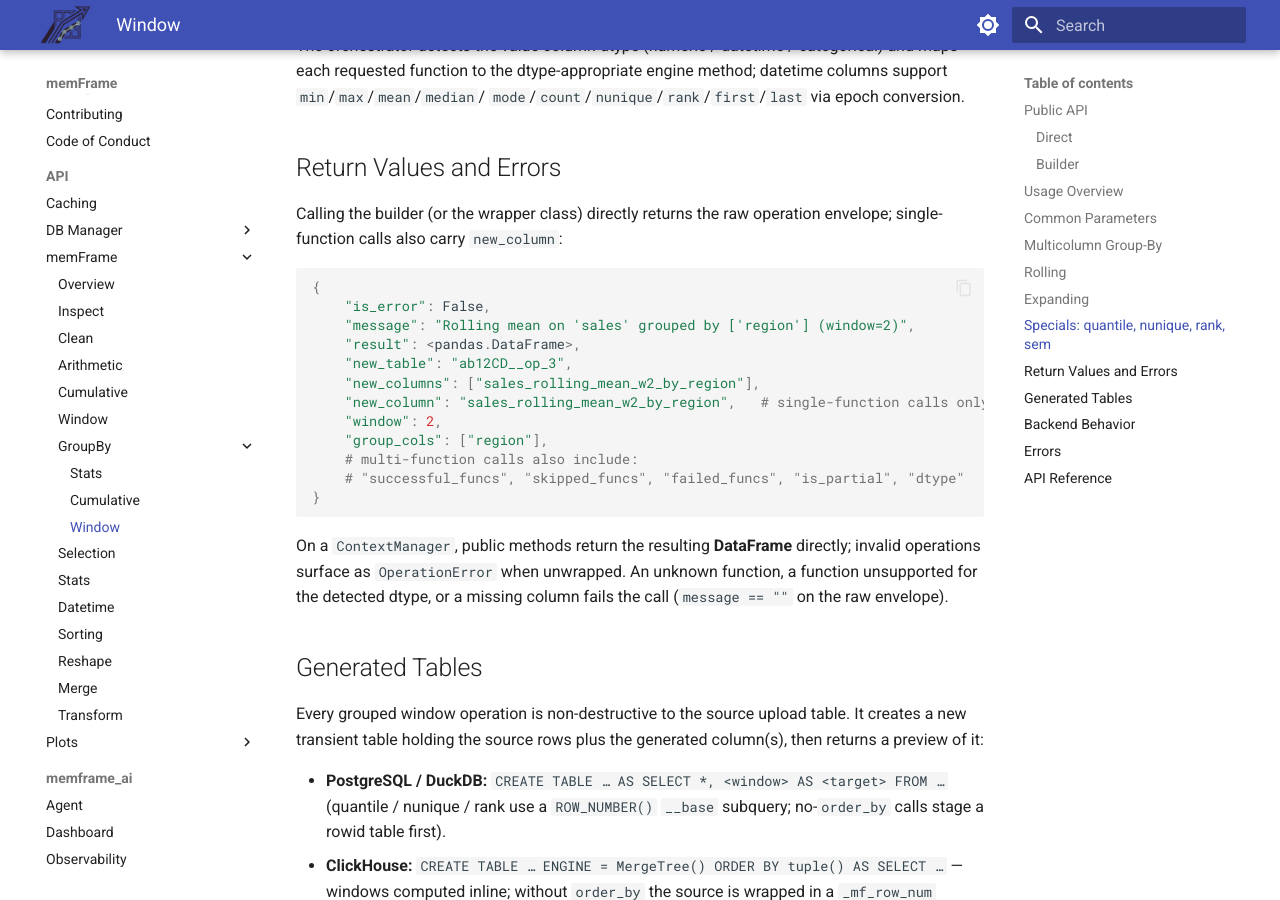
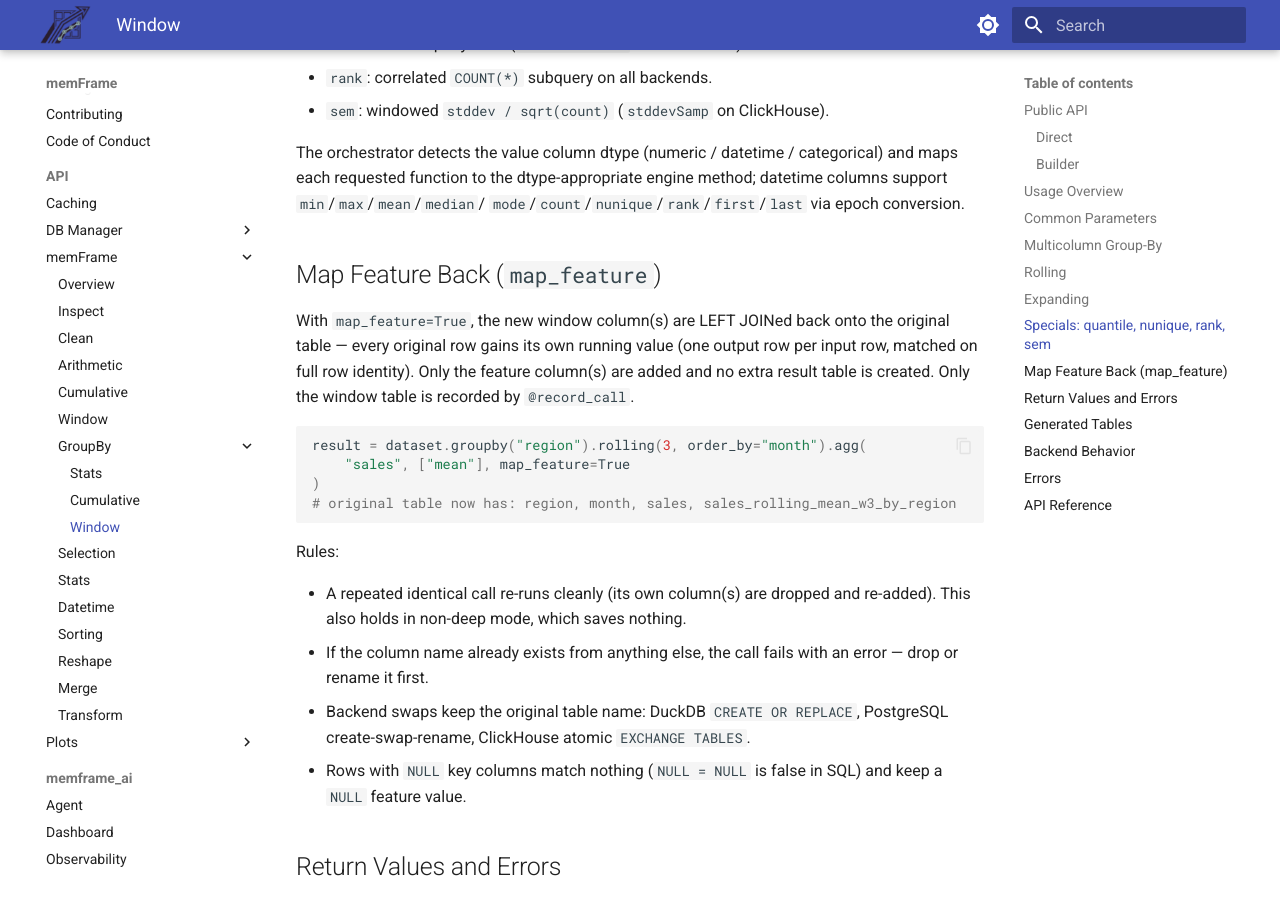
Before and after one commit to Debojit95/memFrame, an MkDocs documentation site: the page built from docs/api/groupby/groupby_window.md, in a window 1280 px wide and 900 px high, scrolled down 5611 px. Built offline with MkDocs 1.6.1 and Material for MkDocs 9.7.7, drawn with Linux system fonts in a browser that asks for light colours; some of the changed text lies outside the part shown.

Commit message:
[docs] groupby window map_feature

````diff
--- a/docs/api/groupby/groupby_window.md
+++ b/docs/api/groupby/groupby_window.md
@@ -139,6 +139,7 @@
 | `q` | `float` | Quantile level for `quantile` (default `0.5`). |
 | `min_periods` | `int` | Minimum rows before an expanding value is produced (default `1`). |
 | `new_table` | `str` or `None` | Explicit name for the output table (chaining). Auto-generated as `<table>__op_<n>` when omitted. |
+| `map_feature` | `bool` | When `True` (default `False`), LEFT JOIN the new feature column(s) back onto the original table — matched on full row identity. No extra result table is created; the envelope gains `mapped_table` / `mapped_columns`. Rolling, expanding, and the specials; not EWM. |
 
 With no `order_by`, rows accumulate in physical storage order
 (PostgreSQL `ctid`, DuckDB `rowid`). ClickHouse has no stable row id, so
@@ -232,6 +233,33 @@
 categorical) and maps each requested function to the dtype-appropriate
 engine method; datetime columns support `min`/`max`/`mean`/`median`/
 `mode`/`count`/`nunique`/`rank`/`first`/`last` via epoch conversion.
+
+## Map Feature Back (`map_feature`)
+
+With `map_feature=True`, the new window column(s) are LEFT JOINed back
+onto the original table — every original row gains its own running value
+(one output row per input row, matched on full row identity). Only the
+feature column(s) are added and no extra result table is created. Only
+the window table is recorded by `@record_call`.
+
+```python
+result = dataset.groupby("region").rolling(3, order_by="month").agg(
+    "sales", ["mean"], map_feature=True
+)
+# original table now has: region, month, sales, sales_rolling_mean_w3_by_region
+```
+
+Rules:
+
+- A repeated identical call re-runs cleanly (its own column(s) are
+  dropped and re-added). This also holds in non-deep mode, which saves
+  nothing.
+- If the column name already exists from anything else, the call fails
+  with an error — drop or rename it first.
+- Backend swaps keep the original table name: DuckDB `CREATE OR REPLACE`,
+  PostgreSQL create-swap-rename, ClickHouse atomic `EXCHANGE TABLES`.
+- Rows with `NULL` key columns match nothing (`NULL = NULL` is false in
+  SQL) and keep a `NULL` feature value.
 
 ## Return Values and Errors
 
````
